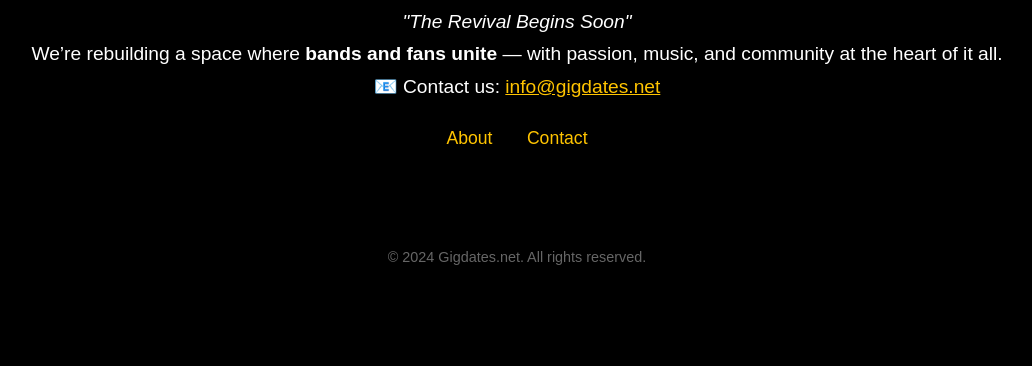
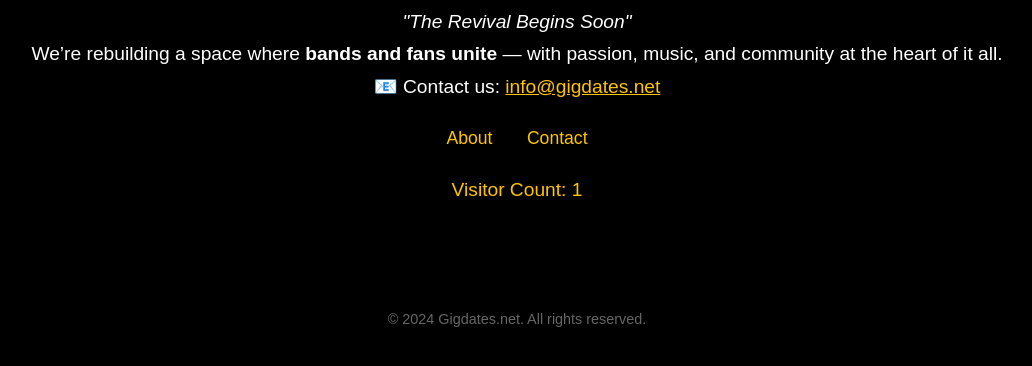
Before and after one commit to mantis-gdn/gigdates-website, a plain HTML site: page index.html in a window 1280 px wide. Shown: the part 158-524 px from the top of the page, without its empty margins (123-1155 px from the left). Drawn offline with Linux system fonts and the light colour scheme.

Commit message:
Update index.html

```diff
--- a/index.html
+++ b/index.html
@@ -41,6 +41,11 @@
         .nav a:hover {
             text-decoration: underline;
         }
+        .hit-counter {
+            margin-top: 30px;
+            font-size: 1rem;
+            color: #ffc400;
+        }
     </style>
 </head>
 <body>
@@ -55,10 +60,25 @@
             <a href="about.html">About</a>
             <a href="mailto:info@gigdates.net">Contact</a>
         </div>
+
+        <!-- Hit Counter -->
+        <div class="hit-counter">
+            <p>Visitor Count: <span id="hit-counter">Loading...</span></p>
+        </div>
     </div>
 
     <div class="footer">
         © 2024 Gigdates.net. All rights reserved.
     </div>
+
+    <!-- JavaScript for Hit Counter -->
+    <script>
+        // Simple Hit Counter using localStorage
+        document.addEventListener('DOMContentLoaded', () => {
+            const counter = localStorage.getItem('hitCounter') || 0;
+            localStorage.setItem('hitCounter', parseInt(counter) + 1);
+            document.getElementById('hit-counter').innerText = localStorage.getItem('hitCounter');
+        });
+    </script>
 </body>
 </html>
```
